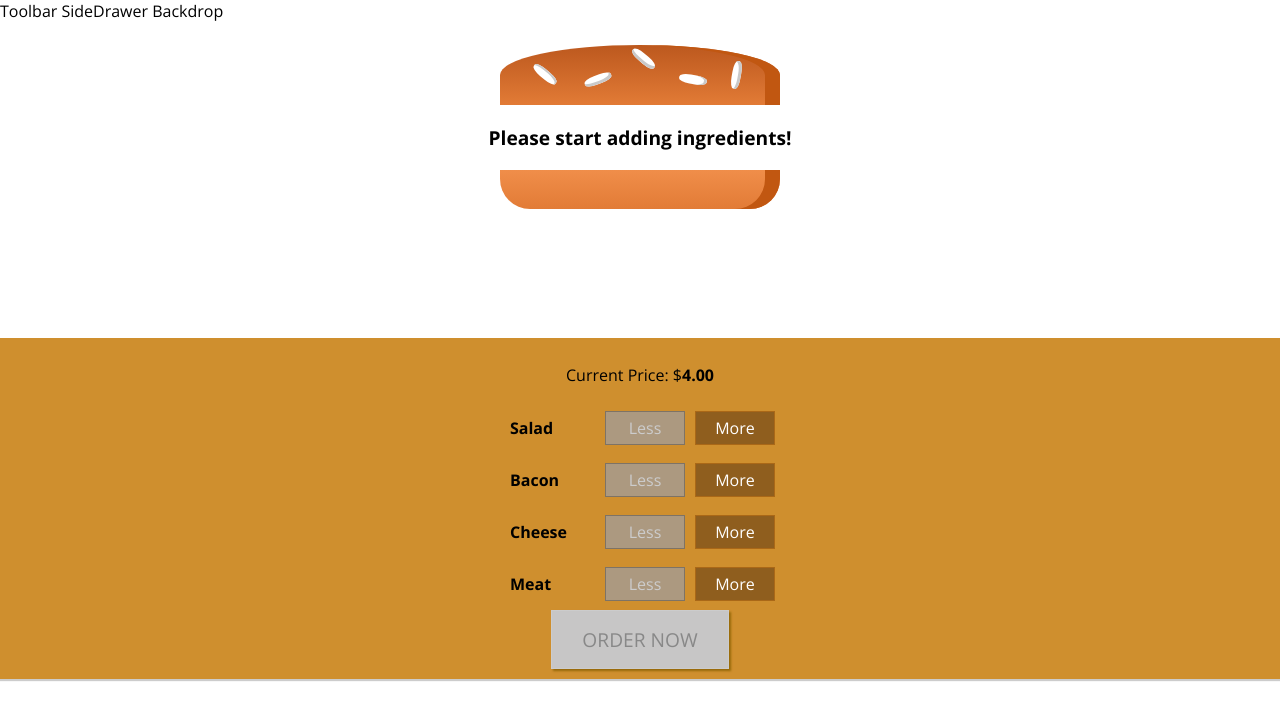
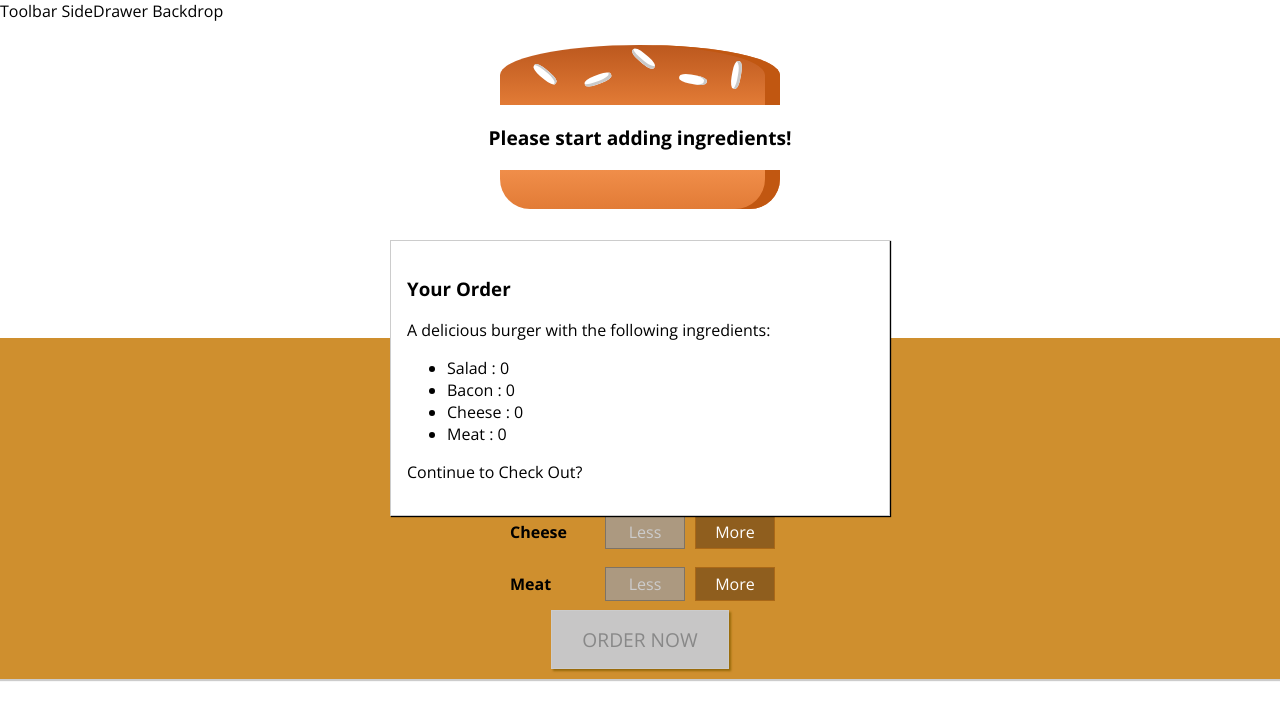
Before and after one commit to stancil-marcus7/Burger-Project, a React (Create React App) app: page / in a window 1280 px wide. Shown: the top 720 px of the page. Built offline with nearby package versions, Linux system fonts and the light colour scheme.

Commit message:
Put modal in

```diff
--- /dev/null
+++ b/src/components/Burger/OrderSummary/OrderSummary.js
@@ -0,0 +1,25 @@
+import React from 'react'
+import Aux from '../../../hoc/Aux';
+
+//This component will house the summary of the order
+const orderSummary = (props) => {
+    const ingredientSummary = Object.keys(props.ingredients)
+        .map(igKey => {
+            return(<li>
+                    <span style={{textTransform: 'capitalize'}}> {igKey}</span> : {props.ingredients[igKey]}
+                </li>)
+        })
+
+    return (
+        <Aux>
+            <h3>Your Order</h3>
+            <p>A delicious burger with the following ingredients:</p>
+            <ul>
+                {ingredientSummary}
+            </ul>
+            <p>Continue to Check Out?</p>
+        </Aux>
+)
+}
+
+export default orderSummary;
--- /dev/null
+++ b/src/components/UI/Modal/Modal.js
@@ -0,0 +1,11 @@
+import classes from './Modal.module.css';
+
+import React from 'react';
+
+const modal = (props) => (
+    <div className={classes.Modal}>
+        {props.children}
+    </div>
+)
+
+export default modal;
--- /dev/null
+++ b/src/components/UI/Modal/Modal.module.css
@@ -0,0 +1,20 @@
+.Modal {
+    position: fixed;
+    z-index: 500;
+    background-color: white;
+    width: 70%;
+    border: 1px solid #ccc;
+    box-shadow: 1px 1px 1px black;
+    padding: 16px;
+    left: 15%;
+    top: 30%;
+    box-sizing: border-box;
+    transition: all 0.3s ease-out;
+}
+
+@media (min-width: 600px) {
+    .Modal {
+        width: 500px;
+        left: calc(50% - 250px);
+    }
+}
--- a/src/containers/BurgerBuilder/BurgerBuilder.js
+++ b/src/containers/BurgerBuilder/BurgerBuilder.js
@@ -2,6 +2,9 @@
 import Aux from '../../hoc/Aux';
 import Burger from '../../components/Burger/Burger'
 import BuildControls from '../../components/Burger/BuildControls/BuildControls'
+import Modal from '../../components/UI/Modal/Modal';
+import OrderSummary from '../../components/Burger/OrderSummary/OrderSummary'
+import { tsPropertySignature } from '@babel/types';
 
 const INGREDIENT_PRICES = {
     salad: 0.5,
@@ -115,6 +118,9 @@
 
         return (
             <Aux>
+                <Modal>
+                    <OrderSummary ingredients={this.state.ingredients}/>
+                </Modal>
                 <Burger ingredients={this.state.ingredients}/>
                 <BuildControls
                     add={this.addIngredientHandler}
@@ -122,7 +128,6 @@
                     disabled={disabledInfo}
                     price={this.state.totalPrice}
                     purchaseable={this.state.purchaseable}/>
-
             </Aux>
         );
     }
```
Also changed, not shown: src/components/UI/Backdrop/Backdrop.js (added).
